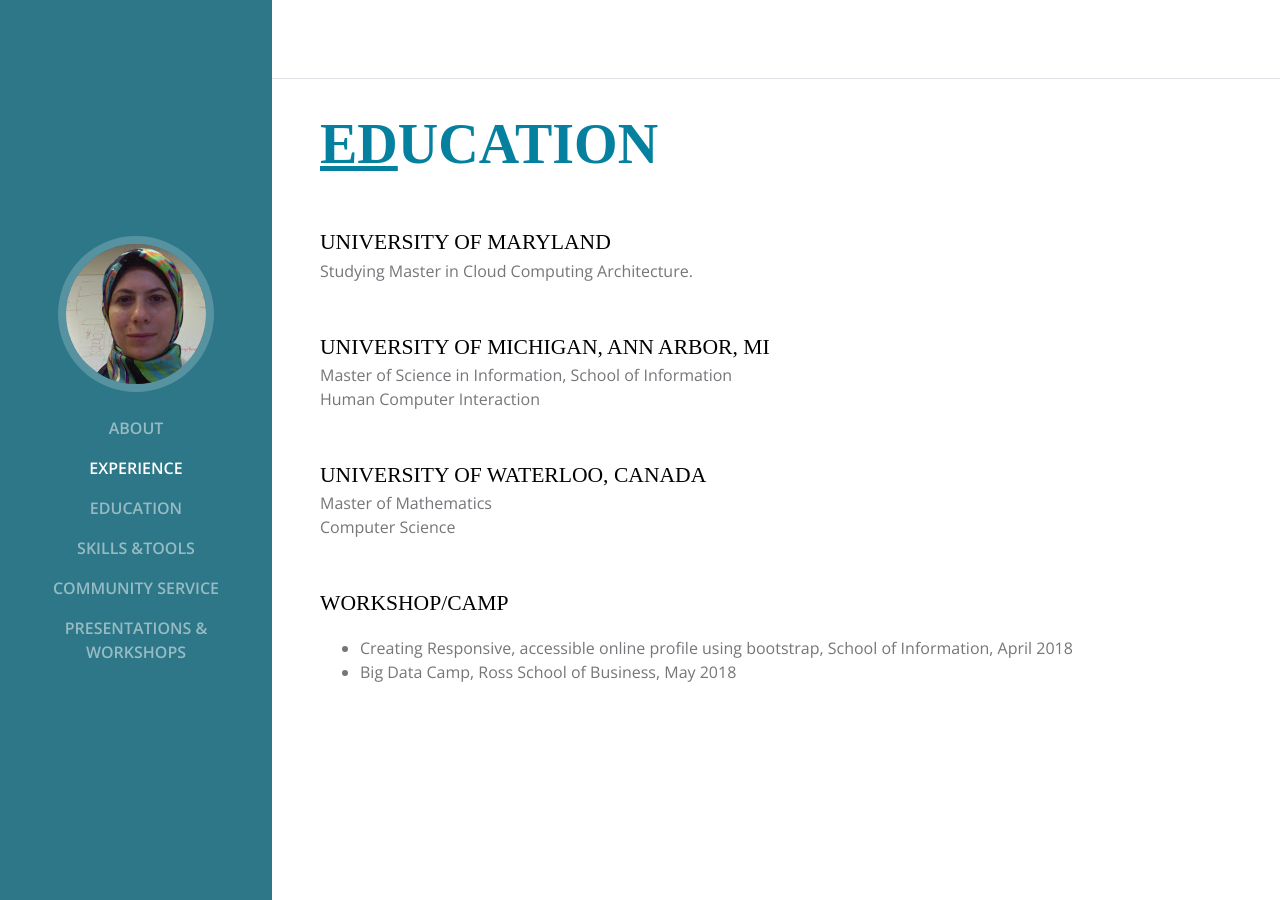
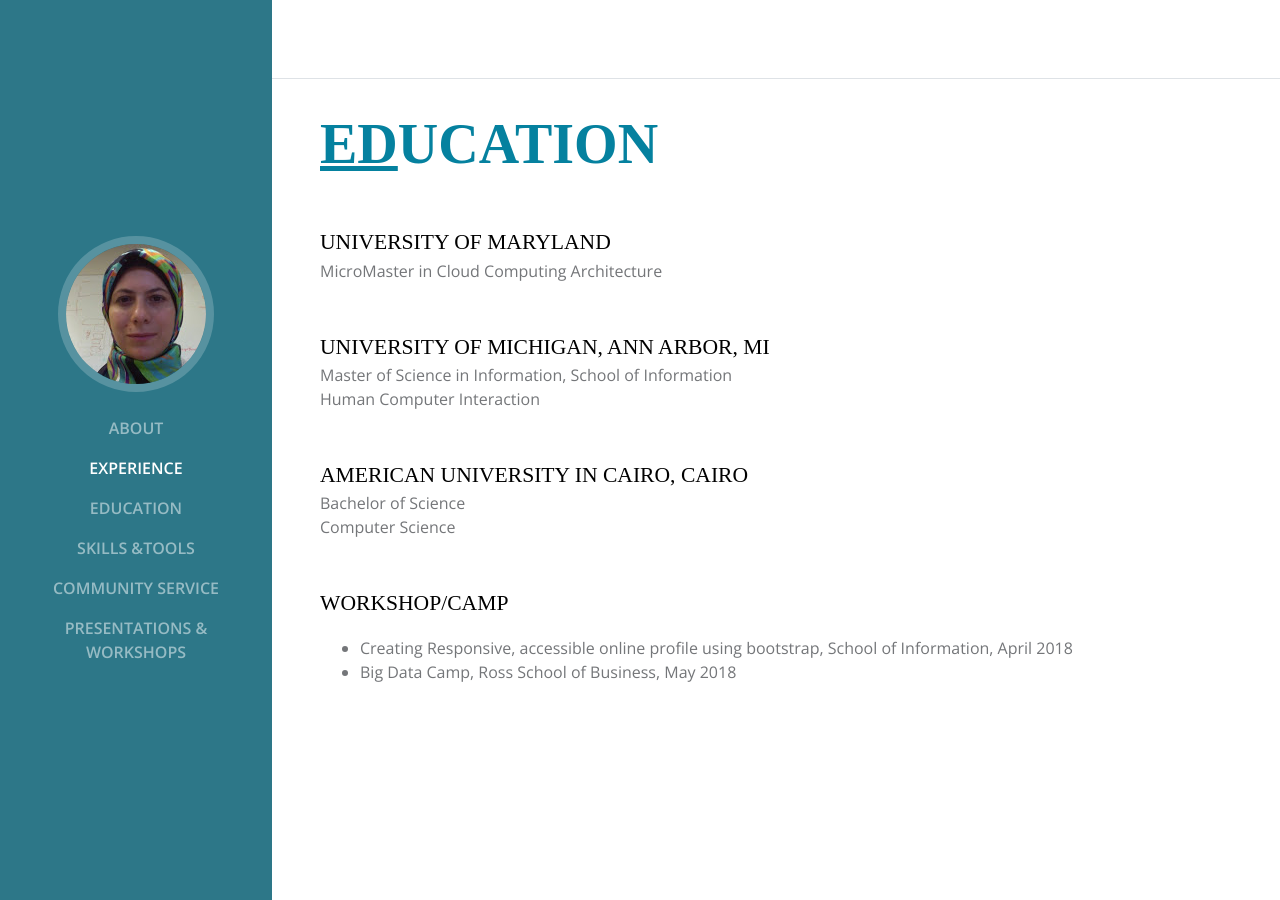
Before and after one commit to nancymou/nancymou.github.io, a Jekyll site: the page index.html, which Jekyll copies as it is, in a window 1280 px wide and 900 px high, scrolled down 2182 px. Built offline with Jekyll 4.4.1, drawn with Linux system fonts in a browser that asks for light colours; some web fonts are replaced; some of the changed text lies outside the part shown.

Commit message:
Update index.html

```diff
--- a/index.html
+++ b/index.html
@@ -184,7 +184,7 @@
           <div class="resume-item d-flex flex-column flex-md-row mb-5">
             <div class="resume-content mr-auto">
                 <div class="subheading">University of Maryland</div>
-                <div>Studying Master in Cloud Computing Architecture.</div>
+                <div>MicroMaster in Cloud Computing Architecture</div>
             </div>
           </div>
 
@@ -198,8 +198,8 @@
 
           <div class="resume-item d-flex flex-column flex-md-row mb-5">
             <div class="resume-content mr-auto">
-                <div class="subheading">University of Waterloo, Canada</div>
-                <div>Master of Mathematics</div>
+                <div class="subheading">American University in Cairo, Cairo</div>
+                <div>Bachelor of Science</div>
                 <div>Computer Science</div>
             </div>
           </div>
```
Also changed, not shown: other parts of index.html (+3 -2 lines).
